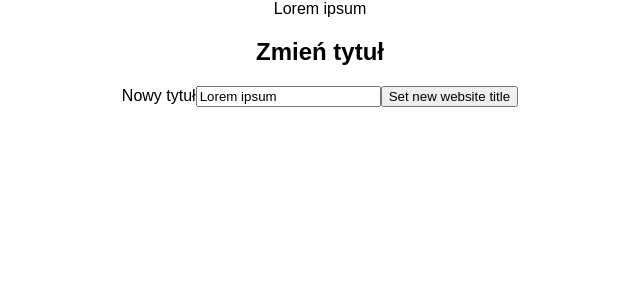
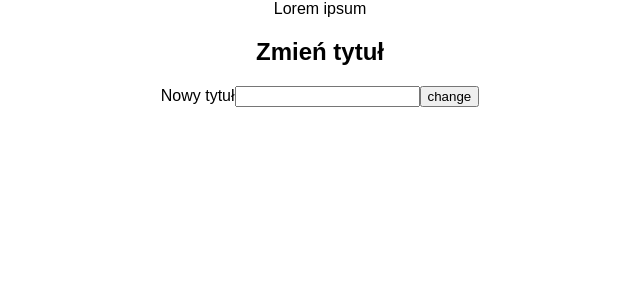
Before and after one commit to Kamilnaja/nCMS, a React (Create React App) app in the folder webapi/: page / in a window 1280 px wide. Shown: the top 300 px of the page, without its empty margins (320-960 px from the left). Built offline with nearby package versions, Linux system fonts and the light colour scheme; no server answers.

Commit message:
sending data from webapi

```diff
--- a/webapi/package.json
+++ b/webapi/package.json
@@ -8,7 +8,8 @@
     "react-dom": "^16.2.0",
     "react-redux": "^5.0.6",
     "react-scripts": "1.1.0",
-    "redux": "^3.7.2"
+    "redux": "^3.7.2",
+    "redux-form": "^7.2.1"
   },
   "scripts": {
     "start": "react-scripts start",
--- a/webapi/src/App.js
+++ b/webapi/src/App.js
@@ -14,7 +14,7 @@ class App extends Component {
         ></Header>
         <SetTitle
           title={this.props.settings.title}
-          setTitle={() => this.props.setTitle()}
+          setTitle={() => this.props.setTitle("Anna")}
         >
         </SetTitle>
       </div>
@@ -35,13 +35,16 @@ const mapDispatchToProps = (dispatch) => {
         .then((res) => {
           var title = res.data[0].title;
           dispatch({
-            type: "SET_TITLE",
+            type: "GET_TITLE",
             payload: title
           });
         })
     },
-    setTitle() {
-      console.log('new title was setted')
+    setTitle(data) {
+      console.log(data)
+      dispatch({
+        type: "SET_TITLE"
+      })
     }
   }
 }
--- a/webapi/src/components/Header.js
+++ b/webapi/src/components/Header.js
@@ -8,7 +8,6 @@ export default class Header extends Component {
             <div>
                 <header>{this.props.title}</header>
             </div>
-
         )
     }
 }
--- a/webapi/src/components/setTitle.js
+++ b/webapi/src/components/setTitle.js
@@ -1,17 +1,46 @@
 import React, { Component } from 'react';
+import axios from 'axios';
+
 export default class setTitle extends Component {
+    constructor(props) {
+        super(props);
+        this.state = {
+            inputValue: ''
+        }
+        this.updateInputValue = this.updateInputValue.bind(this);
+        this.handleSubmit = this.handleSubmit.bind(this);
+    }
+
     render() {
         return (
-            <div>
+            <form onSubmit={this.handleSubmit}>
                 <h2>Zmień tytuł</h2>
-                <form>
+                <div>
                     <label>Nowy tytuł</label>
-                    <input value={this.props.title}></input>
-                    <button onClick={this.props.setTitle}>
-                        Set new website title
-                </button>
-                </form>
-            </div>
+                    <input value={this.state.inputValue} onChange={e => this.updateInputValue(e)}></input>
+                    <input type="submit" value="change">
+                    </input>
+                </div>
+            </form>
         )
+    };
+
+    handleSubmit(evt) {
+        evt.preventDefault();
+        alert('data was sended' + this.state.inputValue)
+        axios.post('http://localhost:8080/api/site_title', {
+            title: this.state.inputValue
+        })
+            .then((res) => {
+                console.log(res)
+            })
+            .catch((err) => {
+                console.log(err);
+            })
+    }
+    updateInputValue(evt) {
+        this.setState({
+            inputValue: evt.target.value
+        });
     }
 }
--- a/webapi/src/reducers/settingsReducer.js
+++ b/webapi/src/reducers/settingsReducer.js
@@ -2,7 +2,7 @@ export const settingsReducer = (state = {
     title: 'Lorem ipsum'
 }, action) => {
     switch (action.type) {
-        case "SET_TITLE":
+        case "GET_TITLE":
             state = {
                 ...state,
                 title: action.payload
```
Also changed, not shown: 1 other file (tests, documents, lock files or other folders).
